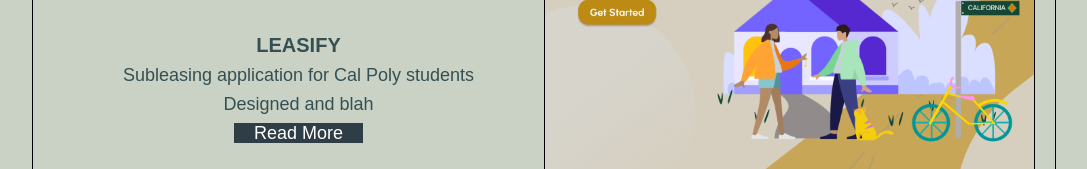
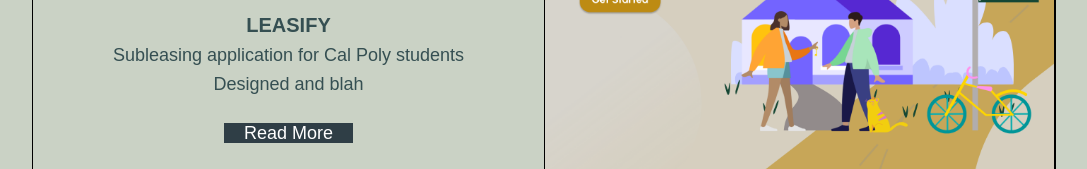
Before and after one commit to tanner9427/website, a Next.js app: page / in a window 1280 px wide. Shown: the part 1355-1524 px from the top of the page, without its empty margins (96-1183 px from the left). Built offline with nearby package versions, Linux system fonts and the light colour scheme; a web font is replaced by a local one.

Commit message:
work mod

```diff
--- a/components/work.module.css
+++ b/components/work.module.css
@@ -36,10 +36,11 @@
 
 .projectItem {
     display: flex;
+    flex-wrap: wrap;
     justify-content: space-between;
     align-items: center;
     width: 100%;
-    padding: 20px;
+    /* padding: 20px; */
     border: 1px solid black;
 }
 
@@ -54,6 +55,7 @@
 .descriptionBox {
     flex: 1;
     text-align: center;
+    width:100%;
 }
 
 .projectDescription {
@@ -74,7 +76,9 @@
 
 .textAbout {}
 
-.textDescription {}
+.textDescription {
+    margin-bottom: 20px;
+}
 
 .readMore {
     margin-top: 20px;
@@ -86,7 +90,7 @@
 }
 
 .readMore:hover {
-    color: white;
+    color: #CAD2C5;
     outline: 0;
     background-color: #2F3E46;
 }
```
